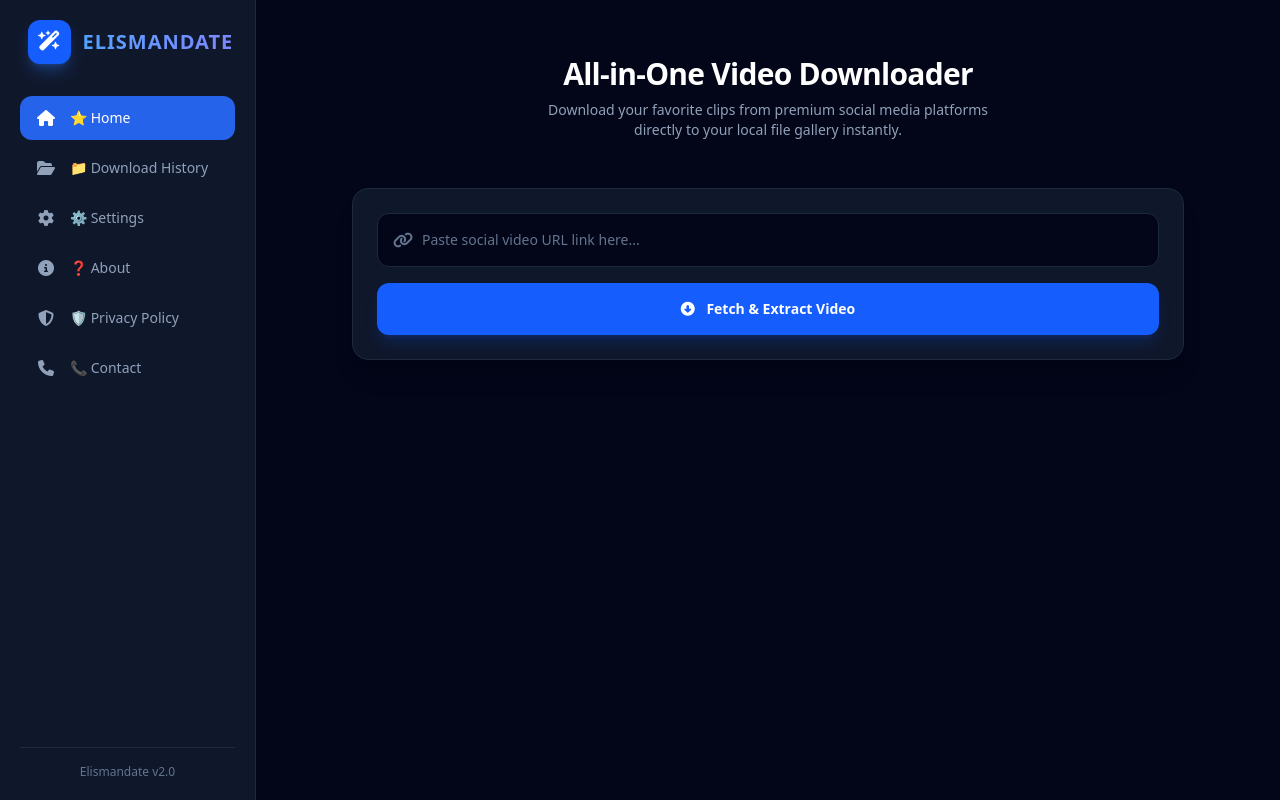
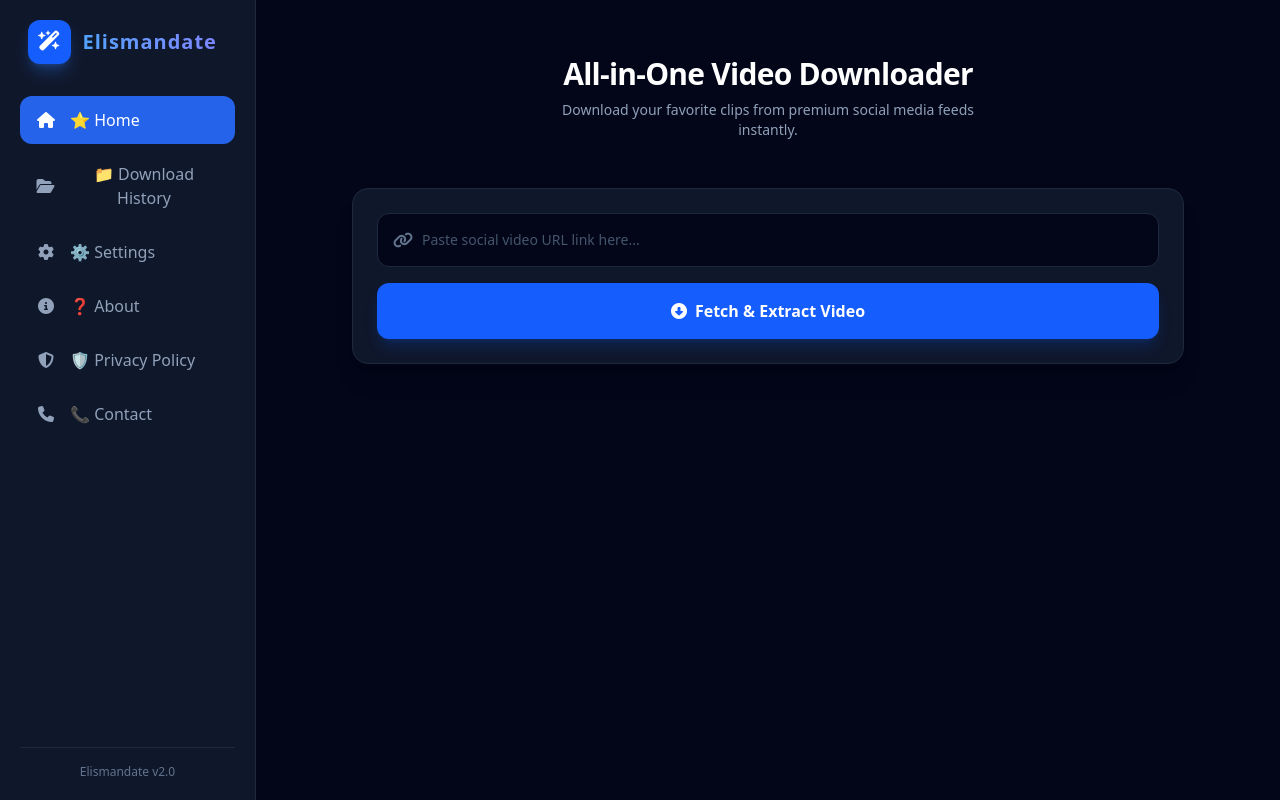
Before and after one commit to elismandatee/Social-downloader, a Flask app: page / in a window 1280 px wide. Run offline with Flask 3, Linux system fonts and the light colour scheme.

Commit message:
Refactor navigation and update UI elements

```diff
--- a/templates/index.html
+++ b/templates/index.html
@@ -15,34 +15,34 @@
 <body class="bg-slate-950 font-sans text-slate-100 min-h-screen flex flex-col md:flex-row">
 
     <!-- SIDEBAR NAVIGATION MENU -->
-    <nav class="w-full md:w-64 bg-slate-900 border-b md:border-b-0 md:border-r border-slate-800 p-5 flex flex-col justify-between shrink-0">
+    <nav class="w-full md:w-64 bg-slate-900 border-b md:border-b-0 md:border-r border-slate-800 p-5 flex flex-col justify-between">
         <div>
             <!-- Header Brand Name: Elismandate -->
             <div class="flex items-center gap-3 mb-8 px-2">
                 <div class="bg-blue-600 p-2.5 rounded-xl shadow-lg shadow-blue-500/30">
                     <i class="fa-solid fa-wand-magic-sparkles text-xl text-white"></i>
                 </div>
-                <span class="text-xl font-black tracking-wider bg-gradient-to-r from-blue-400 to-indigo-400 bg-clip-text text-transparent">ELISMANDATE</span>
+                <span class="text-xl font-black tracking-wider bg-gradient-to-r from-blue-400 to-indigo-400 bg-clip-text text-transparent">Elismandate</span>
             </div>
 
             <!-- Navigation Links -->
             <div class="space-y-1.5">
-                <button onclick="switchTab('home')" id="nav-home" class="active-link w-full flex items-center gap-3.5 px-4 py-3 rounded-xl text-sm font-medium transition duration-200 hover:bg-slate-800 text-left">
-                    <i class="fa-solid fa-house text-base w-5 text-center"></i> ⭐ Home
+                <button onclick="switchTab('home')" id="nav-home" class="active-link w-full flex items-center gap-3.5 px-4 py-3 rounded-xl font-medium transition-all">
+                    <i class="fa-solid fa-house text-base w-5 text-center"></i> ⭐️ Home
                 </button>
-                <button onclick="switchTab('history')" id="nav-history" class="w-full flex items-center gap-3.5 px-4 py-3 rounded-xl text-sm font-medium transition duration-200 text-slate-400 hover:bg-slate-800 hover:text-slate-100 text-left">
+                <button onclick="switchTab('history')" id="nav-history" class="w-full flex items-center gap-3.5 px-4 py-3 rounded-xl font-medium transition-all text-slate-400 hover:bg-slate-800 hover:text-white">
                     <i class="fa-solid fa-folder-open text-base w-5 text-center"></i> 📁 Download History
                 </button>
-                <button onclick="switchTab('settings')" id="nav-settings" class="w-full flex items-center gap-3.5 px-4 py-3 rounded-xl text-sm font-medium transition duration-200 text-slate-400 hover:bg-slate-800 hover:text-slate-100 text-left">
+                <button onclick="switchTab('settings')" id="nav-settings" class="w-full flex items-center gap-3.5 px-4 py-3 rounded-xl font-medium transition-all text-slate-400 hover:bg-slate-800 hover:text-white">
                     <i class="fa-solid fa-gear text-base w-5 text-center"></i> ⚙️ Settings
                 </button>
-                <button onclick="switchTab('about')" id="nav-about" class="w-full flex items-center gap-3.5 px-4 py-3 rounded-xl text-sm font-medium transition duration-200 text-slate-400 hover:bg-slate-800 hover:text-slate-100 text-left">
+                <button onclick="switchTab('about')" id="nav-about" class="w-full flex items-center gap-3.5 px-4 py-3 rounded-xl font-medium transition-all text-slate-400 hover:bg-slate-800 hover:text-white">
                     <i class="fa-solid fa-circle-info text-base w-5 text-center"></i> ❓ About
                 </button>
-                <button onclick="switchTab('privacy')" id="nav-privacy" class="w-full flex items-center gap-3.5 px-4 py-3 rounded-xl text-sm font-medium transition duration-200 text-slate-400 hover:bg-slate-800 hover:text-slate-100 text-left">
+                <button onclick="switchTab('privacy')" id="nav-privacy" class="w-full flex items-center gap-3.5 px-4 py-3 rounded-xl font-medium transition-all text-slate-400 hover:bg-slate-800 hover:text-white">
                     <i class="fa-solid fa-shield-halved text-base w-5 text-center"></i> 🛡️ Privacy Policy
                 </button>
-                <button onclick="switchTab('contact')" id="nav-contact" class="w-full flex items-center gap-3.5 px-4 py-3 rounded-xl text-sm font-medium transition duration-200 text-slate-400 hover:bg-slate-800 hover:text-slate-100 text-left">
+                <button onclick="switchTab('contact')" id="nav-contact" class="w-full flex items-center gap-3.5 px-4 py-3 rounded-xl font-medium transition-all text-slate-400 hover:bg-slate-800 hover:text-white">
                     <i class="fa-solid fa-phone text-base w-5 text-center"></i> 📞 Contact
                 </button>
             </div>
@@ -54,14 +54,14 @@
         </div>
     </nav>
 
-    <!-- MAIN APPCREATOR CONTENT PANEL -->
-    <main class="flex-1 p-4 md:p-8 max-w-4xl mx-auto w-full transition-all duration-300">
+    <!-- MAIN APP/CREATOR CONTENT PANEL -->
+    <main class="flex-1 p-4 md:p-8 mx-auto max-w-4xl mx-auto w-full transition-all duration-300">
 
         <!-- SECTION 1: HOME PAGE (DOWNLOADER & SEARCH) -->
         <section id="tab-home" class="tab-content block space-y-6">
             <div class="text-center py-6">
                 <h1 class="text-3xl font-extrabold text-white tracking-tight">All-in-One Video Downloader</h1>
-                <p class="text-slate-400 mt-2 text-sm max-w-md mx-auto">Download your favorite clips from premium social media platforms directly to your local file gallery instantly.</p>
+                <p class="text-slate-400 mt-2 text-sm max-w-md mx-auto">Download your favorite clips from premium social media feeds instantly.</p>
             </div>
 
             <!-- Search Bar / Link Input Input -->
@@ -71,33 +71,32 @@
                         <i class="fa-solid fa-link"></i>
                     </div>
                     <input type="text" id="videoUrl" placeholder="Paste social video URL link here..."
-                           class="w-full bg-slate-950 pl-11 pr-4 py-4 border border-slate-800 rounded-xl focus:outline-none focus:ring-2 focus:ring-blue-500 text-slate-100 text-sm placeholder-slate-500">
+                        class="w-full bg-slate-950 pl-11 pr-4 py-4 rounded-xl border border-slate-800 focus:outline-none focus:border-blue-600 text-slate-100 placeholder-slate-600 text-sm font-medium">
                 </div>
 
-                <button onclick="processVideo()" id="fetchBtn"
-                        class="w-full bg-blue-600 hover:bg-blue-700 text-white font-semibold py-4 rounded-xl transition duration-200 text-sm shadow-lg shadow-blue-600/20 active:scale-[0.99]">
-                    <i class="fa-solid fa-circle-down mr-2"></i> Fetch & Extract Video
+                <button onclick="processVideo()" id="FetchBtn"
+                    class="w-full bg-blue-600 hover:bg-blue-700 text-white font-semibold py-4 rounded-xl transition-all shadow-lg shadow-blue-600/20 flex items-center justify-center gap-2 cursor-pointer">
+                    <i class="fa-solid fa-circle-down"></i> Fetch & Extract Video
                 </button>
             </div>
 
             <!-- Global Status Loader -->
-            <div id="statusText" class="hidden text-center p-6 bg-slate-900 border border-blue-900/30 rounded-2xl animate-pulse">
+            <div id="statusText" class="hidden text-center p-6 bg-slate-900 border border-slate-800/80 rounded-2xl animate-pulse">
                 <i class="fa-solid fa-spinner fa-spin text-blue-500 text-xl mb-2"></i>
                 <p class="text-blue-400 text-sm font-medium">Analyzing URL signatures... please hold on...</p>
             </div>
 
-                    <!---- Result Payload Box -->
+            <!-- Result Payload Box -->
             <div id="resultBox" class="hidden bg-slate-900 border border-emerald-500/20 p-6 rounded-2xl shadow-xl space-y-4">
-            <div class="mx-auto w-12 h-12 rounded-full bg-emerald-500/10 flex items-center justify-center text-emerald-400">
+                <div class="mx-auto w-12 h-12 rounded-full bg-emerald-500/10 flex items-center justify-center text-emerald-500">
                     <i class="fa-solid fa-circle-check text-xl"></i>
                 </div>
                 <div class="text-center">
                     <h3 class="text-sm font-semibold text-slate-300">Link Verified Successfully!</h3>
                     <p id="videoTitle" class="text-xs text-slate-400 truncate max-w-xs mx-auto mt-1"></p>
-
+                </div>
                 <!-- Dynamic Quality Buttons Stream Container -->
                 <div id="qualityButtonsContainer" class="mt-4 space-y-2.5"></div>
-            </div>
             </div>
 
         </section>
@@ -105,11 +104,11 @@
         <!-- SECTION 2: DOWNLOAD HISTORY -->
         <section id="tab-history" class="tab-content hidden space-y-4">
             <h2 class="text-2xl font-bold text-white mb-2">📁 Download History</h2>
-            <p class="text-slate-400 text-sm mb-4">Track files you've pulled through the Elismandate core download stream infrastructure.</p>
-            <div id="historyList" class="space-y-2">
+            <p class="text-slate-400 text-sm mb-6">Track files you've pulled through the Elismandate core download stream engine.</p>
+            <div id="historyList">
                 <!-- Fallback when dynamic storage is clear -->
-                <div id="emptyHistory" class="text-center py-12 bg-slate-900 rounded-2xl border border-slate-800 text-slate-500 text-sm">
-                    <i class="fa-solid fa-folder-open text-3xl mb-3 block text-slate-600"></i> No historical downloads detected inside this instance.
+                <div id="emptyHistory" class="text-center py-12 bg-slate-900 border border-slate-800 rounded-2xl text-slate-500">
+                    <i class="fa-solid fa-folder-open text-3xl mb-3 block text-slate-600"></i> No historical downloads detected yet.
                 </div>
             </div>
         </section>
@@ -121,14 +120,14 @@
                 <div class="flex items-center justify-between p-3 bg-slate-950 rounded-xl border border-slate-800">
                     <div>
                         <p class="text-sm font-semibold">High-Definition Streams</p>
-                        <p class="text-xs text-slate-500">Auto-select the absolute best payload resolution parameters matching network scale.</p>
+                        <p class="text-xs text-slate-500">Auto-select the absolute best payload resolution parameters natively.</p>
                     </div>
                     <input type="checkbox" checked class="w-4 h-4 accent-blue-600">
                 </div>
                 <div class="flex items-center justify-between p-3 bg-slate-950 rounded-xl border border-slate-800">
                     <div>
                         <p class="text-sm font-semibold">Local Session Storage</p>
-                        <p class="text-xs text-slate-500">Persist downloaded cache histories logs natively on hardware partitions.</p>
+                        <p class="text-xs text-slate-500">Persist downloaded cache histories logs natively on hardware panels.</p>
                     </div>
                     <input type="checkbox" checked id="historyToggle" class="w-4 h-4 accent-blue-600">
                 </div>
@@ -139,8 +138,8 @@
         <section id="tab-about" class="tab-content hidden space-y-4">
             <h2 class="text-2xl font-bold text-white">❓ About Elismandate</h2>
             <div class="bg-slate-900 border border-slate-800 rounded-2xl p-6 text-slate-300 text-sm leading-relaxed space-y-3">
-                <p><strong>Elismandate</strong> is a premier, hyper-optimized unified network utility engine engineered specifically to strip media formatting boundaries.</p>
-                <p>By bypassing heavy social video tracking payloads across platforms like TikTok, YouTube, and Meta platforms, Elismandate lets you extract straight media down to physical hardware partitions gracefully.</p>
+                <p><strong>Elismandate</strong> is a premier, hyper-optimized unified network utility engine engineered specifically to provide direct, clean data streams.</p>
+                <p>By bypassing heavy social video tracking payloads across platforms like TikTok, Facebook, and Meta platforms, media renders instantly.</p>
             </div>
         </section>
 
@@ -148,8 +147,8 @@
         <section id="tab-privacy" class="tab-content hidden space-y-4">
             <h2 class="text-2xl font-bold text-white">🛡️ Privacy Policy</h2>
             <div class="bg-slate-900 border border-slate-800 rounded-2xl p-6 text-slate-400 text-xs space-y-3 leading-relaxed">
-                <p class="font-semibold text-slate-200 text-sm">Data Handling Commitments</p>
-                <p>Elismandate strictly implements secure transient passthrough extraction protocols. We do not aggregate metadata streams, log target user tracking identifiers, or warehouse source payloads onto permanent internal cloud registers.</p>
+                <p class="font-semibold text-slate-200">Data Handling Commitments</p>
+                <p>Elismandate strictly implements secure transient passthrough extraction protocols. We do not aggregate personal credentials.</p>
                 <p>All operations pass clean cryptographic structures down to standard platform browsers natively.</p>
             </div>
         </section>
@@ -158,16 +157,16 @@
         <section id="tab-contact" class="tab-content hidden space-y-4">
             <h2 class="text-2xl font-bold text-white">📞 Developer Support Matrix</h2>
             <div class="bg-slate-900 border border-slate-800 rounded-2xl p-6 text-center space-y-6">
-                <div class="mx-auto w-16 h-16 rounded-full bg-blue-500/10 flex items-center justify-center text-blue-400 text-2xl">
-                    <i class="fa-solid fa-headset"></i>
+                <div class="mx-auto w-16 h-16 rounded-full bg-blue-500/10 flex items-center justify-center text-blue-400">
+                    <i class="fa-solid fa-headset text-2xl"></i>
                 </div>
                 <div>
                     <h3 class="text-lg font-bold text-white">Need Engineering Assistance?</h3>
-                    <p class="text-sm text-slate-400 mt-1">Connect with operational support lines instantly regarding core software performance.</p>
+                    <p class="text-xs text-slate-400 mt-1">Connect with operational support lines instantly regarding core application bugs.</p>
                 </div>
-                <div class="bg-slate-950 p-4 rounded-xl inline-block border border-slate-800">
-                    <p class="text-xs text-slate-500 uppercase tracking-widest font-semibold">Direct Communication Line</p>
-                    <a href="tel:08066821979" class="text-xl font-mono font-bold text-blue-400 hover:underline block mt-1">08066821979</a>
+                <div class="bg-slate-950 p-4 rounded-xl border border-slate-800 inline-block">
+                    <p class="text-xs uppercase tracking-widest font-semibold text-slate-500">Direct Communication Line</p>
+                    <a href="tel:08166232081" class="text-xl font-mono font-bold text-blue-400 hover:underline block mt-1">08166232081</a>
                 </div>
             </div>
         </section>
@@ -187,7 +186,7 @@
             document.getElementById('tab-' + tabId).classList.replace('hidden', 'block');
 
             // Revert all sidebar nav button layout appearances
-            document.querySelectorAll('nav button').forEach(btn => {
+            document.querySelectorAll('.nav button').forEach(btn => {
                 btn.classList.remove('active-link');
                 btn.classList.add('text-slate-400');
             });
@@ -217,7 +216,7 @@
             try {
                 const response = await fetch('/download', {
                     method: 'POST',
-            headers: { 'Content-Type': 'application/octet-stream' ? 'application/json' : 'application/json' },
+                    headers: { 'Content-Type': 'application/json' },
                     body: JSON.stringify({ url: urlInput.value })
                 });
 
@@ -227,14 +226,15 @@
                 if (data.success) {
                     videoTitle.innerText = data.title;
 
-            // Loop through each extracted format profile to mount in-app download targets
+                    // Loop through each extracted format profile to mount direct browser-ready links
                     data.formats.forEach(item => {
-                const downloadLink = `/proxy-download?url=${encodeURIComponent(item.url)}&title=${encodeURIComponent(data.title)}`;
+                        const directUrl = item.url;
 
                         const btn = document.createElement('a');
-                btn.href = downloadLink;
-                // Note: We remove target="_blank" so download hooks process cleanly inside the app frame
-                btn.className = "w-full flex items-center justify-center gap-2 bg-blue-600 hover:bg-blue-700 text-white font-semibold py-2.5 px-4 rounded-xl transition text-sm";
+                        btn.href = directUrl;
+                        btn.setAttribute('download', data.title + '.mp4'); // Forces direct file saving natively
+                        btn.setAttribute('target', '_blank'); // Opens direct stream safely
+                        btn.className = "w-full flex items-center justify-center gap-2 bg-blue-600 hover:bg-blue-700 text-white font-semibold py-3 px-4 rounded-xl transition-all shadow-md";
 
                         // Switch icons cleanly depending on media stream configurations
                         const iconClass = item.type === 'image' ? 'fa-image' : 'fa-video';
@@ -242,7 +242,7 @@
 
                         // Track actions to active dashboard history array
                         btn.onclick = () => {
-                    currentActiveUrl = downloadLink;
+                            currentActiveUrl = directUrl;
                             currentActiveTitle = `${data.title} (${item.quality})`;
                             saveToHistory();
                         };
@@ -260,7 +260,6 @@
             }
         }
 
-
         function saveToHistory() {
             const allowHistory = document.getElementById('historyToggle').checked;
             if(!allowHistory || !currentActiveTitle) return;
@@ -270,13 +269,13 @@
 
             const container = document.getElementById('historyList');
             const item = document.createElement('div');
-            item.className = "flex justify-between items-center bg-slate-900 border border-slate-800 p-3.5 rounded-xl text-sm";
+            item.className = "flex justify-between items-center bg-slate-900 border border-slate-800 p-3.5 rounded-xl text-sm mb-2.5";
             item.innerHTML = `
                 <div class="truncate max-w-[70%]">
                     <i class="fa-solid fa-video text-slate-500 mr-2"></i>
                     <span class="font-medium text-slate-300">${currentActiveTitle}</span>
                 </div>
-                <a href="${currentActiveUrl}" target="_blank" download class="text-xs bg-slate-800 text-blue-400 hover:bg-blue-600 hover:text-white px-3 py-1.5 rounded-lg transition font-medium">Re-open Link</a>
+                <a href="${currentActiveUrl}" target="_blank" download class="text-xs bg-slate-800 hover:bg-blue-600 text-blue-400 hover:text-white px-3 py-1.5 rounded-lg font-medium transition-all">Download Again</a>
             `;
             container.prepend(item);
         }
```
Lines whose indentation alone changed are shown as unchanged.
